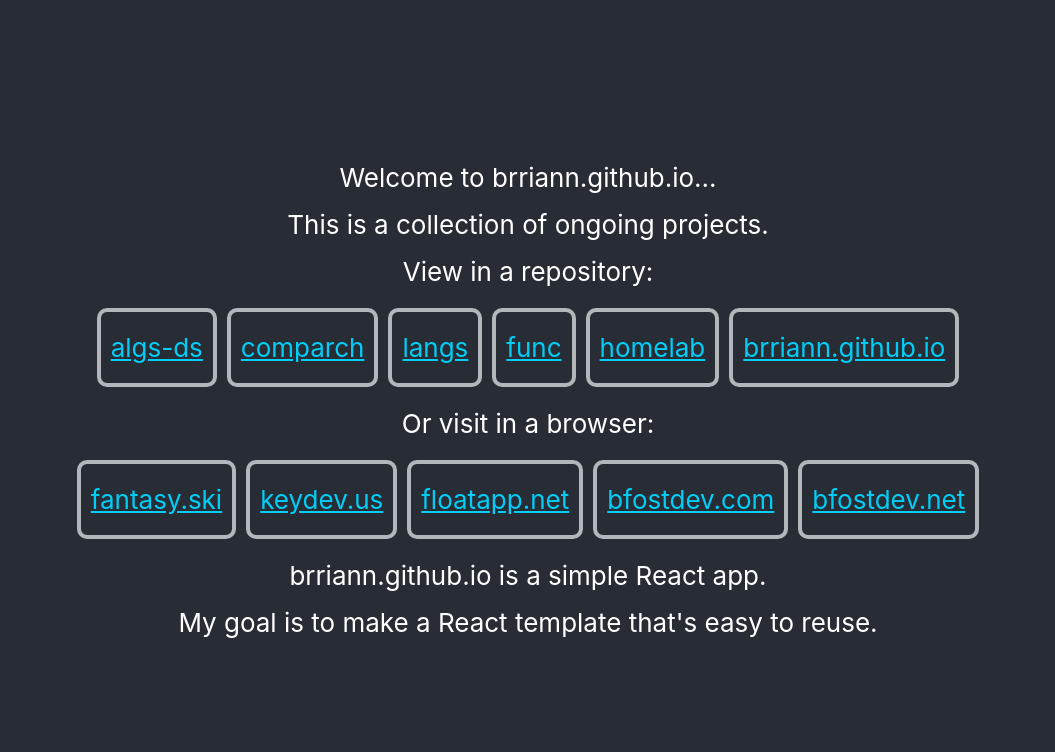
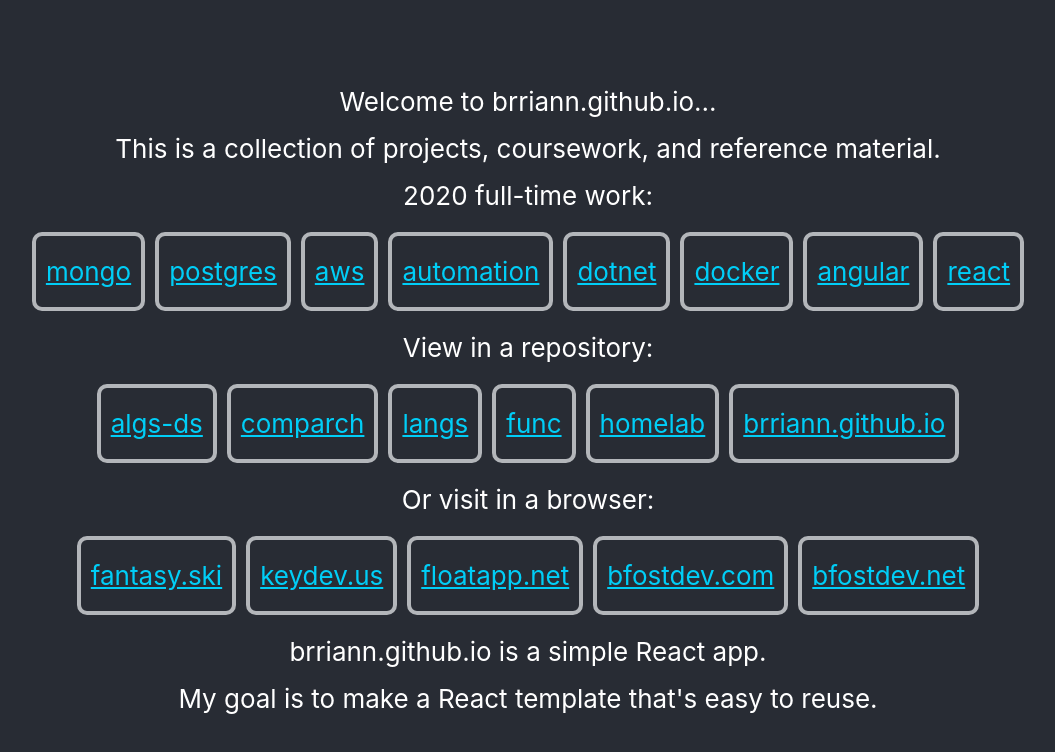
Before and after one commit to brriann/brriann.github.io, a React (Create React App) app: page / in a window 1280 px wide. Shown: the top 752 px of the page, without its empty margins (112-1167 px from the left). Built offline with nearby package versions, Linux system fonts and the light colour scheme.

Commit message:
add 2020 fulltime section

```diff
--- a/src/App.js
+++ b/src/App.js
@@ -4,7 +4,7 @@
 import FlexRowButton from './components/parent/FlexRowButton.js'
 import './components/parent/FlexRowButton.css'
 
-
+const workRepos = ['mongo', 'postgres', 'aws', 'automation', 'dotnet', 'docker', 'angular', 'react'];
 const links = ['fantasy.ski', 'keydev.us', 'floatapp.net', 'bfostdev.com', 'bfostdev.net'];
 const repos = ['algs-ds', 'comparch', 'langs', 'func', 'homelab', 'brriann.github.io'];
 
@@ -13,6 +13,9 @@
 
 const builtLinks = links.map(link => ({ href: urlPrefix + link, text: link }));
 const builtRepos = repos.map(repo => ({ href: baseUrl + repo, text: repo }));
+const builtWorkRepos = workRepos.map(workRepo => ({
+  href: baseUrl + workRepo, text: workRepo
+}));
 
 function App() {
   return (
@@ -23,9 +26,14 @@
           Welcome to brriann.github.io...
         </p>
         <p>
-          This is a collection of ongoing projects.
+          This is a collection of projects, coursework, and reference material.
         </p>
-
+        <p>2020 full-time work:</p>
+        <p>
+          <FlexRowButton
+            children={builtWorkRepos}
+          />
+        </p>
         <p>View in a repository:</p>
         <p>
           <FlexRowButton
```
Also changed, not shown: 1 other file (tests, documents, lock files or other folders).
